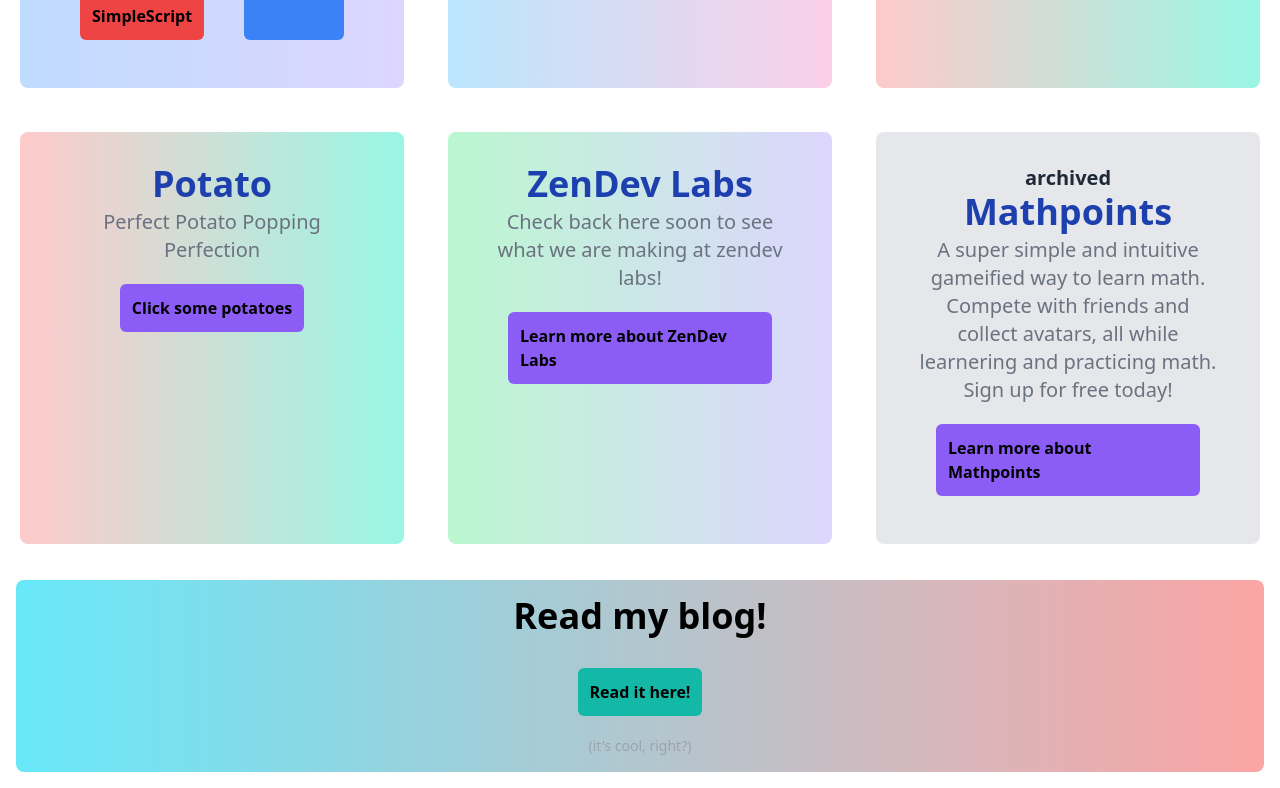
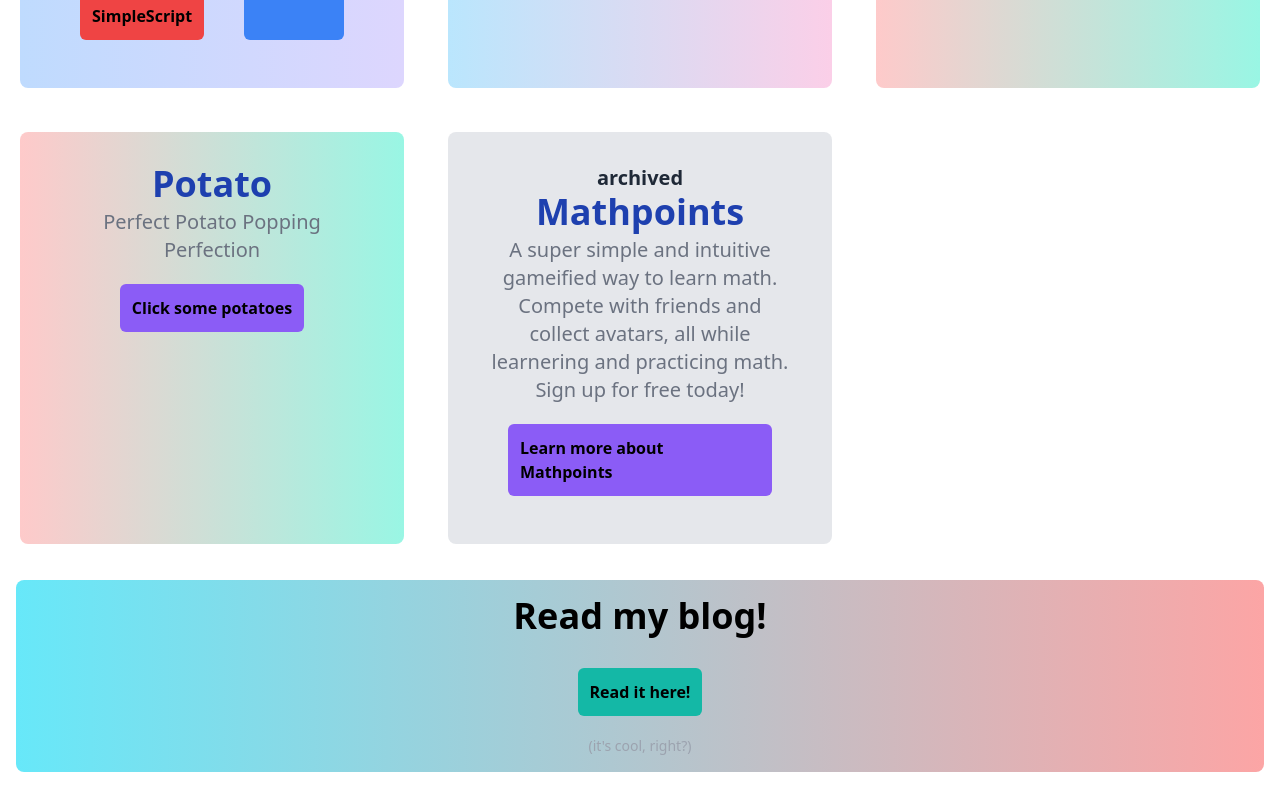
Before and after one commit to Thatoddone1/portfolio, a SvelteKit app: page / in a window 1280 px wide. Shown: the part 1192-1980 px from the top of the page. Built offline with nearby package versions, Linux system fonts and the light colour scheme.

Commit message:
removed unnecisary tracking of files

```diff
--- a/src/routes/Projects.svelte
+++ b/src/routes/Projects.svelte
@@ -1,5 +1,6 @@
 <!---SimpleScript-->
 <div class="grid grid-cols-1 md:grid-cols-2 lg:grid-cols-3 gap-1">
+    <!--SimpleScript Div ↓-->
     <div
         class="rounded-lg bg-gradient-to-r from-blue-200 to-violet-200 dark:to-blue-700 dark:from-purple-700 p-10 pb-7 pt-7 transition-all duration-800 ease-in-out m-5 justify-center item-center"
     >
@@ -46,29 +47,6 @@
             <div class="p-5 pt-10 text-xl font-bold">Coming Soon!</div>
         </div>
     </div>
-    <!--Plan-it div
-    <div
-        class="rounded-lg bg-gradient-to-r from-rose-200 to-indigo-200 dark:to-rose-700 dark:from-indigo-700 p-10 pb-7 pt-7 transition-all duration-800 ease-in-out m-5 justify-center item-center"
-    >
-        <h1
-            class="text-center font-bold text-4xl p-1 text-blue-800 dark:text-blue-300"
-        >
-            Plan-it
-        </h1>
-        <p
-            class="font-medium text-xl text-center text-gray-500 dark:text-gray-300"
-        >
-            Students around the planet try to manage all of their school tasks,
-            to no avail. Presenting Plan-it <small>(see what I did there)</small
-            >, the online student planner of the future. Plan out your homework,
-            classes, syllabus, and grades, plus other non-school work in one
-            cohesive UI.
-        </p>
-        <div class="flex justify-center">
-            <div class="p-5 pt-10 text-xl font-bold">Coming Soon!</div>
-        </div>
-    </div>
-    -->
     <!--Quill ↓     -->
     <div
         class="rounded-lg bg-gradient-to-r from-red-200 to-teal-200 dark:to-red-700 dark:from-teal-700 p-10 pb-7 pt-7 transition-all duration-800 ease-in-out m-5 justify-center item-center"
@@ -88,6 +66,7 @@
             <div class="p-5 pt-10 text-xl font-bold">Coming Soon!</div>
         </div>
     </div>
+    <!--Potato Div ↓-->
     <div
         class="rounded-lg bg-gradient-to-r from-red-200 to-teal-200 dark:to-red-700 dark:from-teal-700 p-10 pb-7 pt-7 transition-all duration-800 ease-in-out m-5 justify-center item-center"
     >
@@ -105,27 +84,6 @@
             <a
                 class="p-3 m-5 bg-violet-500 rounded-md hover:shadow-lg hover:bg-violet-600 font-semibold dark:bg-violet-300 dark:hover:bg-violet-400"
                 href="https://potato.joshuarocks.me">Click some potatoes</a
-            >
-        </div>
-    </div>
-    <div
-        class="rounded-lg bg-gradient-to-r from-green-200 to-violet-200 dark:to-green-700 dark:from-violet-700 p-10 pb-7 pt-7 transition-all duration-800 ease-in-out m-5 justify-center item-center"
-    >
-        <h1
-            class="text-center font-bold text-4xl p-1 text-blue-800 dark:text-blue-300"
-        >
-            ZenDev Labs
-        </h1>
-        <p
-            class="font-medium text-xl text-center text-gray-500 dark:text-gray-300"
-        >
-            Check back here soon to see what we are making at zendev labs!
-        </p>
-        <div class="flex justify-center">
-            <a
-                class="p-3 m-5 bg-violet-500 rounded-md hover:shadow-lg hover:bg-violet-600 font-semibold dark:bg-violet-300 dark:hover:bg-violet-400"
-                href="https://github.com/ZenDev-Labs"
-                >Learn more about ZenDev Labs</a
             >
         </div>
     </div>
```
